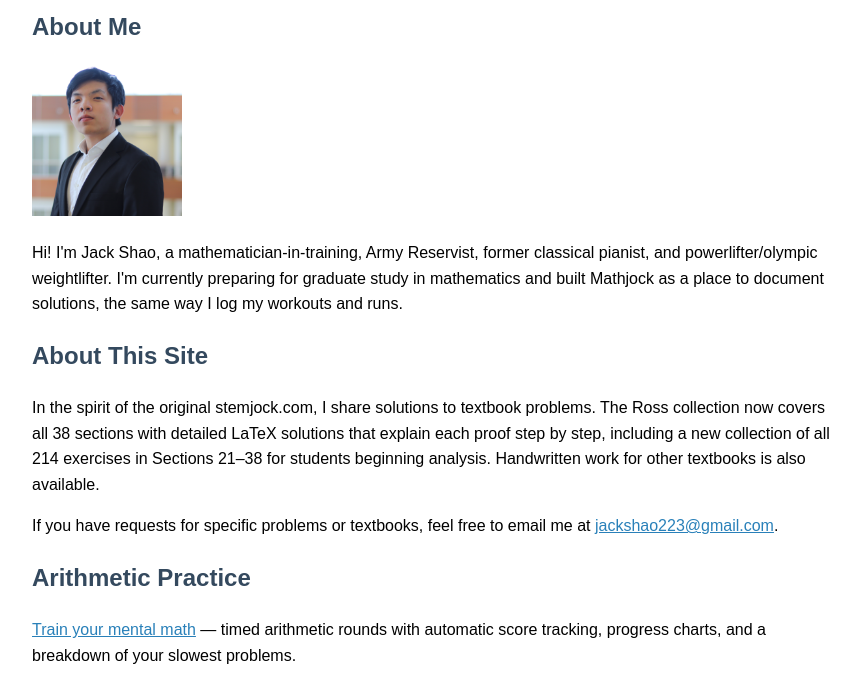
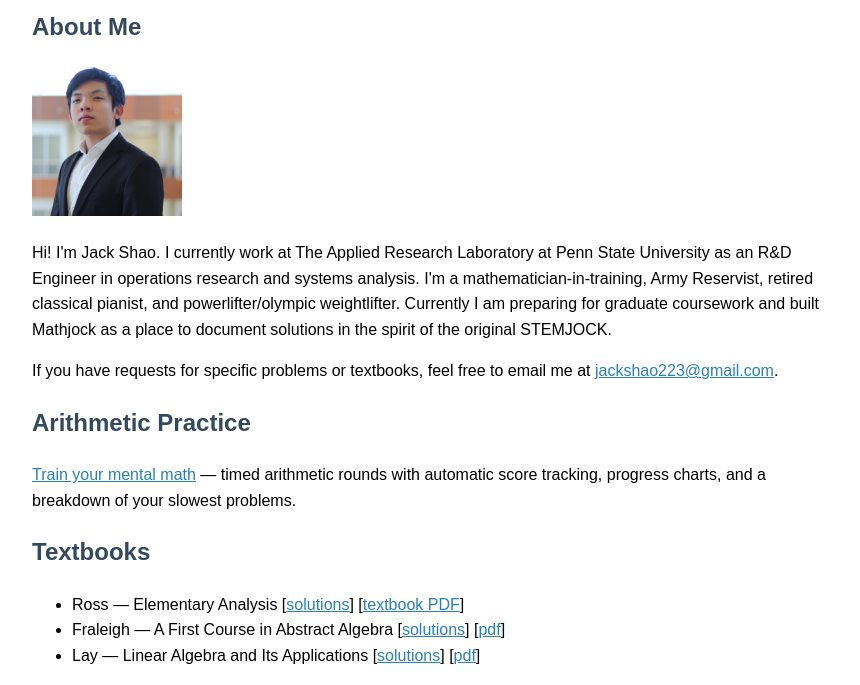
Before and after one commit to jshao0919/jshao0919.github.io, a plain HTML site: page index.html in a window 1280 px wide. Shown: the part 106-791 px from the top of the page, without its empty margins (208-1068 px from the left). Drawn offline with Linux system fonts and the light colour scheme.

Commit message:
Update index.html

```diff
--- a/index.html
+++ b/index.html
@@ -17,20 +17,14 @@
 <img src="jack.png" alt="Photo of Jack Shao" class="profile-pic">
 
 <p>
-Hi! I'm Jack Shao, a mathematician-in-training, Army Reservist, former classical pianist, and powerlifter/olympic weightlifter.
-I'm currently preparing for graduate study in mathematics and built Mathjock as a place to document solutions, the same way I log my workouts and runs.
+Hi! I'm Jack Shao. I currently work at The Applied Research Laboratory at Penn State University as an R&D Engineer in operations research and systems analysis.
+I'm a mathematician-in-training, Army Reservist, retired classical pianist, and powerlifter/olympic weightlifter.
+Currently I am preparing for graduate coursework and built Mathjock as a place to document solutions in the spirit of the original STEMJOCK.
 </p>
 
 
 
-<h2>About This Site</h2>
 
-<p>
-In the spirit of the original stemjock.com, I share solutions to textbook problems.
-The Ross collection now covers all 38 sections with detailed LaTeX solutions that explain each proof step by step,
-including a new collection of all 214 exercises in Sections 21–38 for students beginning analysis.
-Handwritten work for other textbooks is also available.
-</p>
 
 <p>
 If you have requests for specific problems or textbooks, feel free to email me at
```
